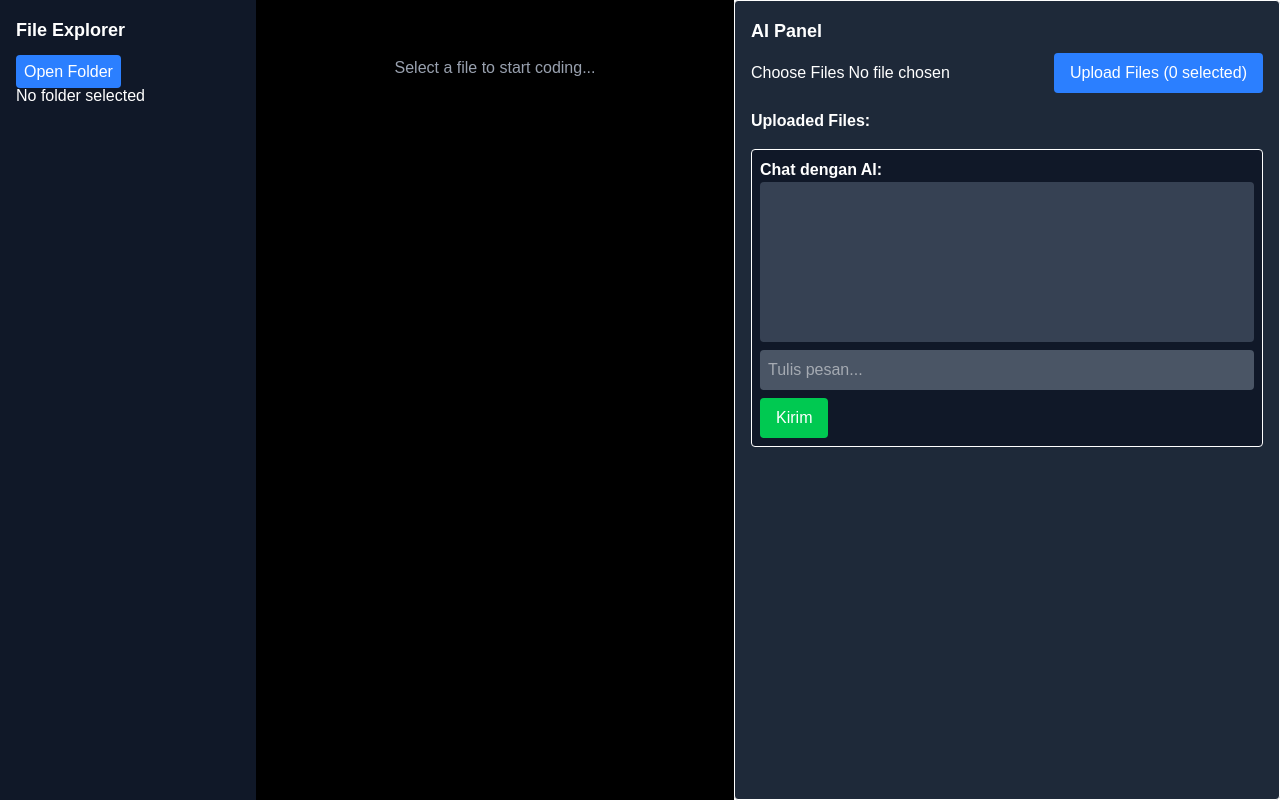
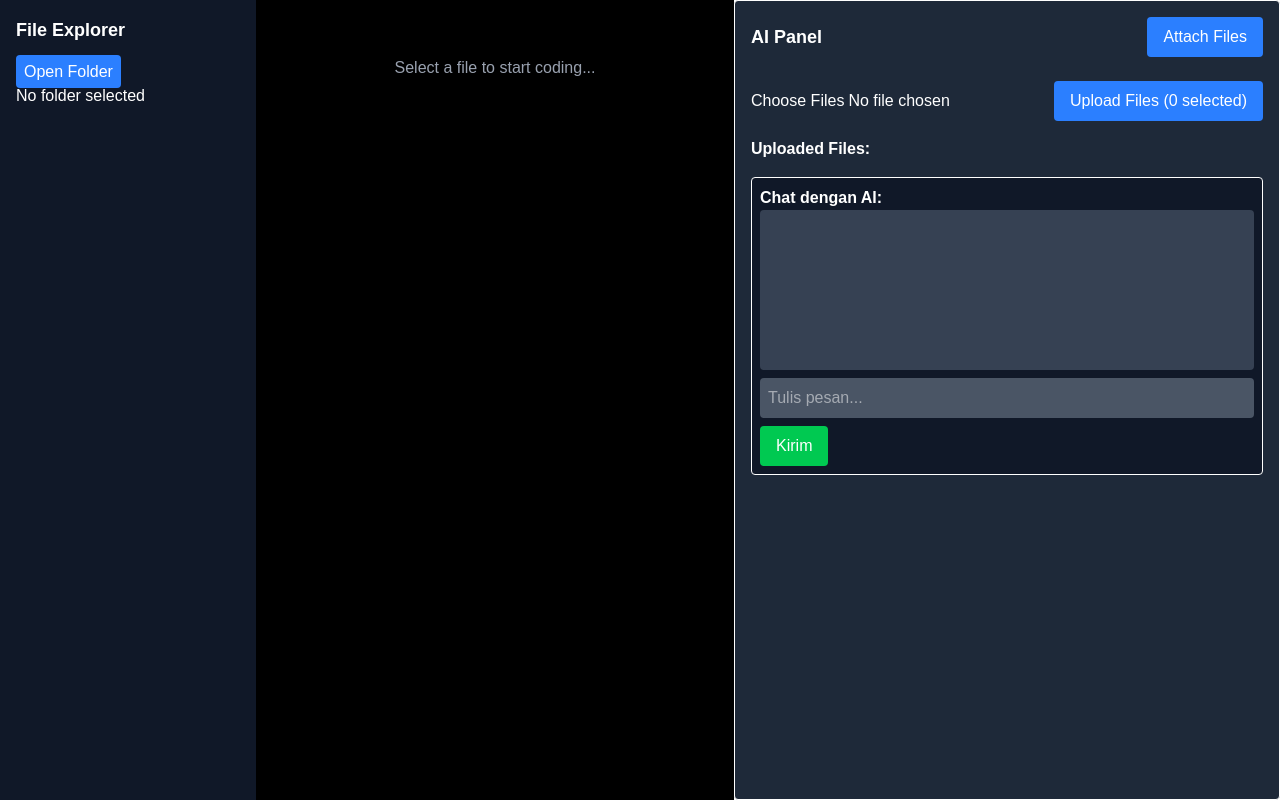
Before and after one commit to Brianbramasta/AI-powered-Web-based-Code-Editor-with-Contextual-Editing, a Next.js app: page / in a window 1280 px wide. Built offline with nearby package versions, Linux system fonts and the light colour scheme.

Commit message:
attach file

```diff
--- a/src/app/page.tsx
+++ b/src/app/page.tsx
@@ -1,18 +1,28 @@
 "use client"
-import { useState } from "react";
+import { useState, useRef } from "react";
 import Sidebar from "@/components/Sidebar";
 import CodeEditor from "@/components/CodeEditor";
-import AIPanel from "@/components/AIPanel";
+import { AIPanel } from "@/components/AIPanel"; // Fix: Use named import
 
 export default function Home() {
   const [selectedFile, setSelectedFile] = useState<string | null>(null);
+  const [attachMode, setAttachMode] = useState(false);
+  const aiPanelRef = useRef<any>(null);
+
+  const handleFileAttach = (filePath: string) => {
+    if (aiPanelRef.current?.handleFileAttach) {
+      aiPanelRef.current.handleFileAttach(filePath);
+    }
+  };
 
   return (
     <div className="flex h-screen">
-      {/* Sidebar */}
-      <Sidebar onFileOpen={setSelectedFile} />
+      <Sidebar
+        onFileOpen={setSelectedFile}
+        attachMode={attachMode}
+        onFileAttach={handleFileAttach}
+      />
 
-      {/* Editor */}
       <div className="flex-1 bg-black text-white p-4">
         {selectedFile ? (
           <CodeEditor filePath={selectedFile} />
@@ -21,8 +31,10 @@ export default function Home() {
         )}
       </div>
 
-      {/* AI Panel */}
-      <AIPanel />
+      <AIPanel
+        ref={aiPanelRef}
+        onAttachModeChange={setAttachMode}
+      />
     </div>
   );
 }
--- a/src/components/AIPanel.tsx
+++ b/src/components/AIPanel.tsx
@@ -1,11 +1,23 @@
 "use client"
-import { useState } from "react";
+import { forwardRef, useImperativeHandle, useState } from "react";
 
-const AIPanel = () => {
+interface AIPanelProps {
+  onAttachModeChange: (mode: boolean) => void;
+}
+
+const AIPanel = forwardRef<any, AIPanelProps>(({ onAttachModeChange }, ref) => {
   const [selectedFiles, setSelectedFiles] = useState<File[]>([]);
   const [uploadedFiles, setUploadedFiles] = useState<string[]>([]);
   const [chatHistory, setChatHistory] = useState<{ role: string; text: string }[]>([]);
   const [message, setMessage] = useState("");
+  const [attachMode, setAttachMode] = useState(false);
+  const [attachedFiles, setAttachedFiles] = useState<string[]>([]);
+
+  useImperativeHandle(ref, () => ({
+    handleFileAttach: (filePath: string) => {
+      handleFileAttach(filePath);
+    }
+  }));
 
   const handleFileChange = (event: React.ChangeEvent<HTMLInputElement>) => {
     if (event.target.files && event.target.files.length > 0) {
@@ -62,9 +74,39 @@ const AIPanel = () => {
     }
   };
 
+  const handleFileAttach = (filePath: string) => {
+    if (attachedFiles.length >= 10) {
+      alert("Maximum 10 files can be attached");
+      return;
+    }
+    if (!attachedFiles.includes(filePath)) {
+      setAttachedFiles([...attachedFiles, filePath]);
+    }
+  };
+
+  const handleRemoveAttachedFile = (filePath: string) => {
+    setAttachedFiles(attachedFiles.filter(f => f !== filePath));
+  };
+
+  const toggleAttachMode = () => {
+    const newMode = !attachMode;
+    setAttachMode(newMode);
+    onAttachModeChange(newMode);
+  };
+
   return (
     <div className="p-4 border rounded bg-gray-800 text-white">
-      <h2 className="text-lg font-semibold">AI Panel</h2>
+      <div className="flex justify-between items-center mb-4">
+        <h2 className="text-lg font-semibold">AI Panel</h2>
+        <button
+          onClick={toggleAttachMode}
+          className={`px-4 py-2 rounded ${
+            attachMode ? 'bg-green-500' : 'bg-blue-500'
+          } hover:opacity-90`}
+        >
+          {attachMode ? 'Done Attaching' : 'Attach Files'}
+        </button>
+      </div>
 
       {/* Upload Files */}
       <input
@@ -89,6 +131,29 @@ const AIPanel = () => {
           ))}
         </ul>
       </div>
+
+      {/* Display attached files */}
+      {attachedFiles.length > 0 && (
+        <div className="mt-2 mb-4">
+          <h3 className="text-sm font-semibold mb-2">Attached Files:</h3>
+          <div className="flex flex-wrap gap-2">
+            {attachedFiles.map((file) => (
+              <div
+                key={file}
+                className="flex items-center bg-gray-700 px-2 py-1 rounded"
+              >
+                <span className="text-sm">{file.split('/').pop()}</span>
+                <button
+                  onClick={() => handleRemoveAttachedFile(file)}
+                  className="ml-2 text-red-400 hover:text-red-300"
+                >
+                  ✕
+                </button>
+              </div>
+            ))}
+          </div>
+        </div>
+      )}
 
       {/* Chat Box */}
       <div className="mt-4 p-2 border rounded bg-gray-900">
@@ -117,6 +182,9 @@ const AIPanel = () => {
       </div>
     </div>
   );
-};
+});
 
+AIPanel.displayName = 'AIPanel';
+
+export { AIPanel };
 export default AIPanel;
--- a/src/components/Sidebar.tsx
+++ b/src/components/Sidebar.tsx
@@ -8,7 +8,13 @@ interface FileNode {
   children: FileNode[] | null;
 }
 
-const Sidebar = ({ onFileOpen }: { onFileOpen: (filePath: string) => void }) => {
+interface SidebarProps {
+  onFileOpen: (filePath: string) => void;
+  attachMode?: boolean;
+  onFileAttach?: (filePath: string) => void;
+}
+
+const Sidebar = ({ onFileOpen, attachMode = false, onFileAttach }: SidebarProps) => {
   const [fileStructure, setFileStructure] = useState<FileNode[]>([]);
   const [openFolders, setOpenFolders] = useState<Record<string, boolean>>({});
 
@@ -125,11 +131,24 @@ const Sidebar = ({ onFileOpen }: { onFileOpen: (filePath: string) => void }) =>
                   )}
                 </div>
               ) : (
-                <div
-                  className="cursor-pointer hover:text-white"
-                  onClick={() => onFileOpen(fullPath)}
-                >
-                  📄 {node.name}
+                <div className="flex items-center justify-between">
+                  <div
+                    className="cursor-pointer hover:text-white flex-grow"
+                    onClick={() => onFileOpen(fullPath)}
+                  >
+                    📄 {node.name}
+                  </div>
+                  {attachMode && onFileAttach && (
+                    <span
+                      className="cursor-pointer hover:text-green-500 px-2"
+                      onClick={(e) => {
+                        e.stopPropagation();
+                        onFileAttach(fullPath);
+                      }}
+                    >
+                      ➕
+                    </span>
+                  )}
                 </div>
               )}
               {node.isDirectory && openFolders[fullPath] && node.children
```
